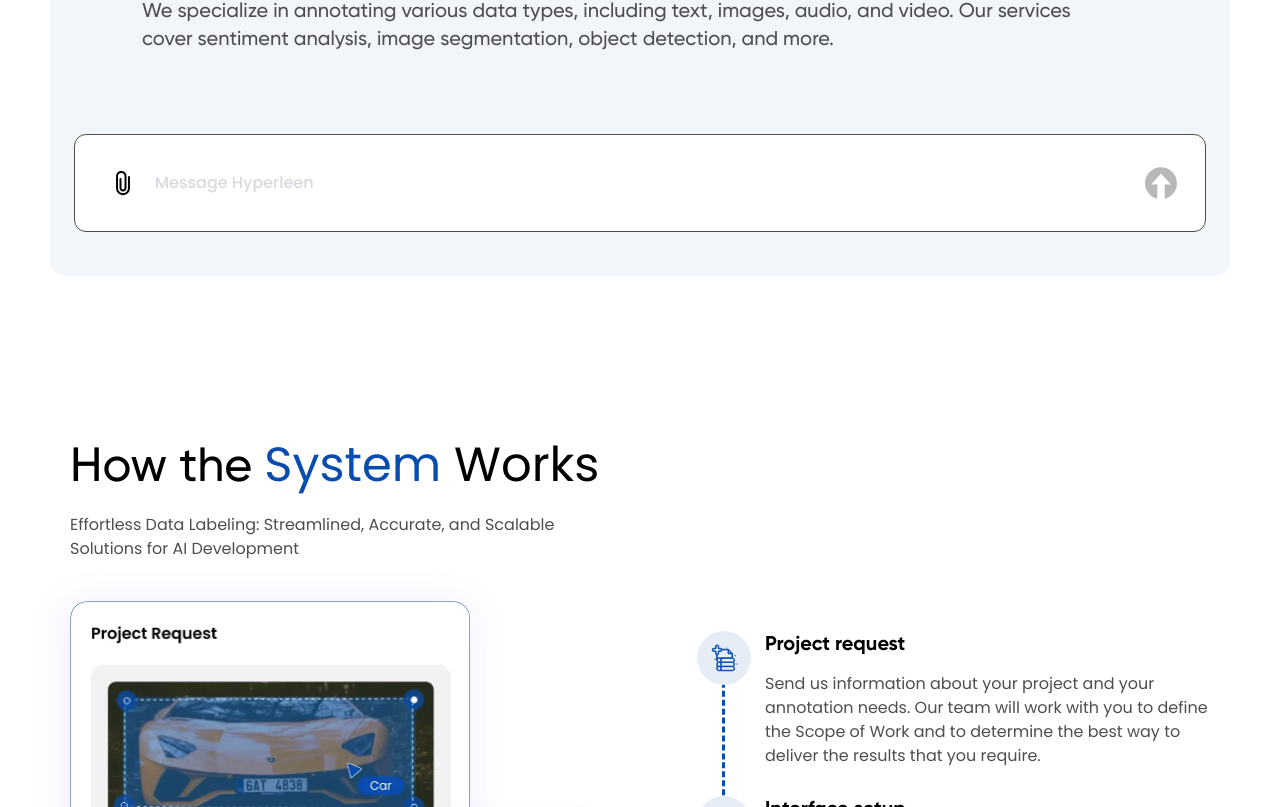
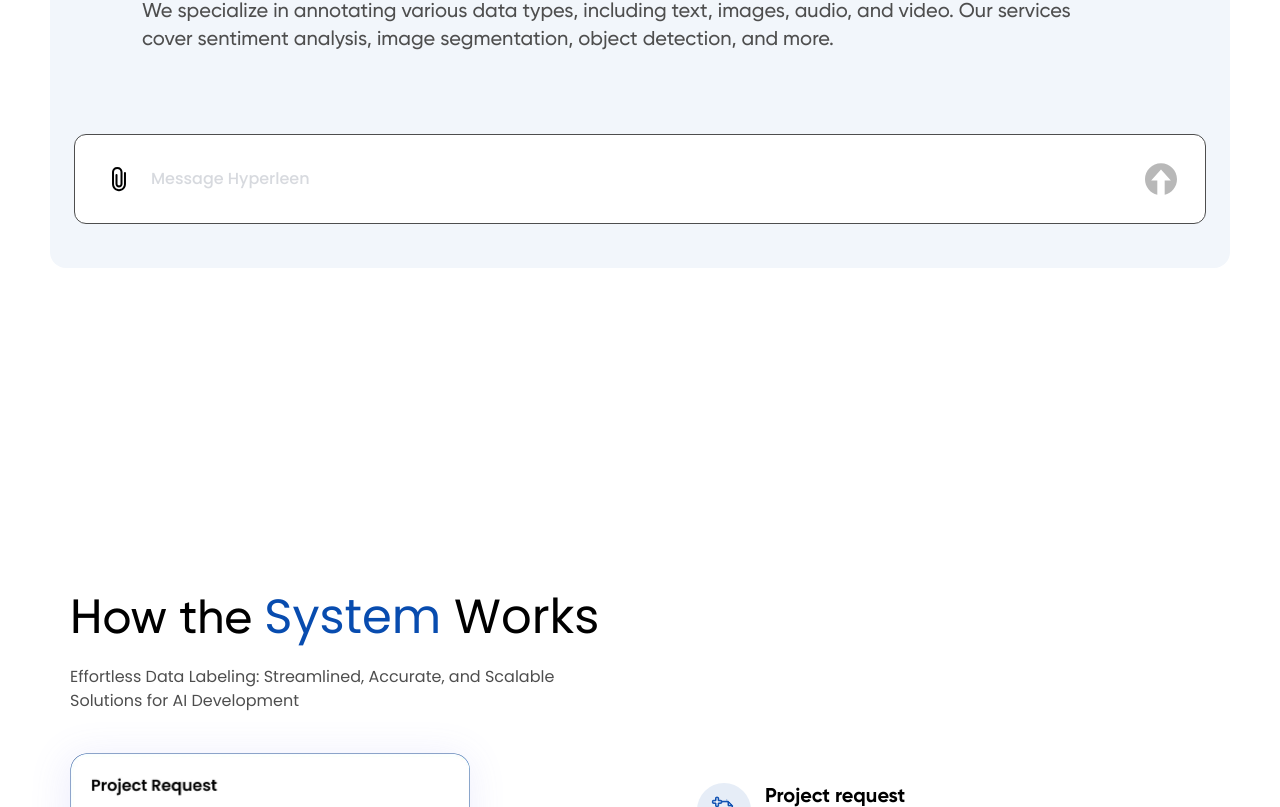
Before and after one commit to AnjaliChandaRC/hyperleen-next, a Next.js app: page /rlhf in a window 1280 px wide. Shown: the part 653-1460 px from the top of the page. Built offline with nearby package versions, Linux system fonts and the light colour scheme.

Commit message:
manage spacing

```diff
--- a/src/app/rlhf/page.tsx
+++ b/src/app/rlhf/page.tsx
@@ -7,7 +7,7 @@ const page = () => {
     return (
         <div>
             <Mastering />
-            <HowWorks />
+            <div className='xl:pt-[160px] lg:pt-20 pt-16'>  <HowWorks /></div>
             <EnsureHighQuality />
         </div>
     )
--- a/src/components/rlhf/Mastering.tsx
+++ b/src/components/rlhf/Mastering.tsx
@@ -55,7 +55,7 @@ const Mastering = () => {
                             <p className='text-grey max-w-[935px] md:text-xl  font_gilroy_medium lg:pt-5 sm:pt-3 pt-2'>We specialize in annotating various data types, including text, images, audio, and video. Our services cover sentiment analysis, image segmentation, object detection, and more.</p>
                         </div>
                     </div>
-                    <div className='flex lg:py-8 md:py-6 py-3 lg:pl-8 sm:pl-6 lg:pr-7 px-2 border-grey border-[0.5px] rounded-xl gap-4 bg-white lg:mt-20 md:mt-10 mt-6'>
+                    <div className='flex sm:p-5 lg:p-7 p-2 border-grey border-[0.5px] rounded-xl gap-4 bg-white lg:mt-20 md:mt-10 mt-6'>
                         <div className='cursor-pointer'><IconListLogo /></div>
                         <input
                             type='text'
```
